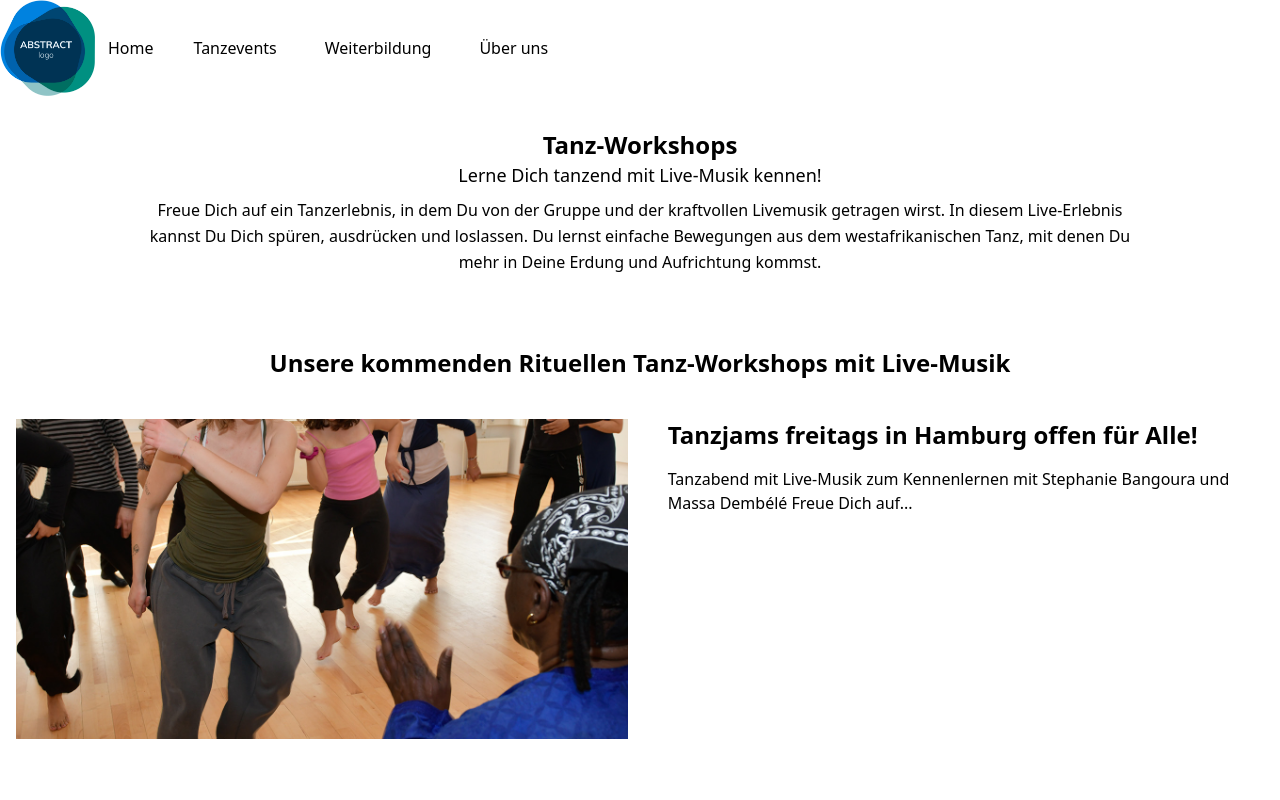
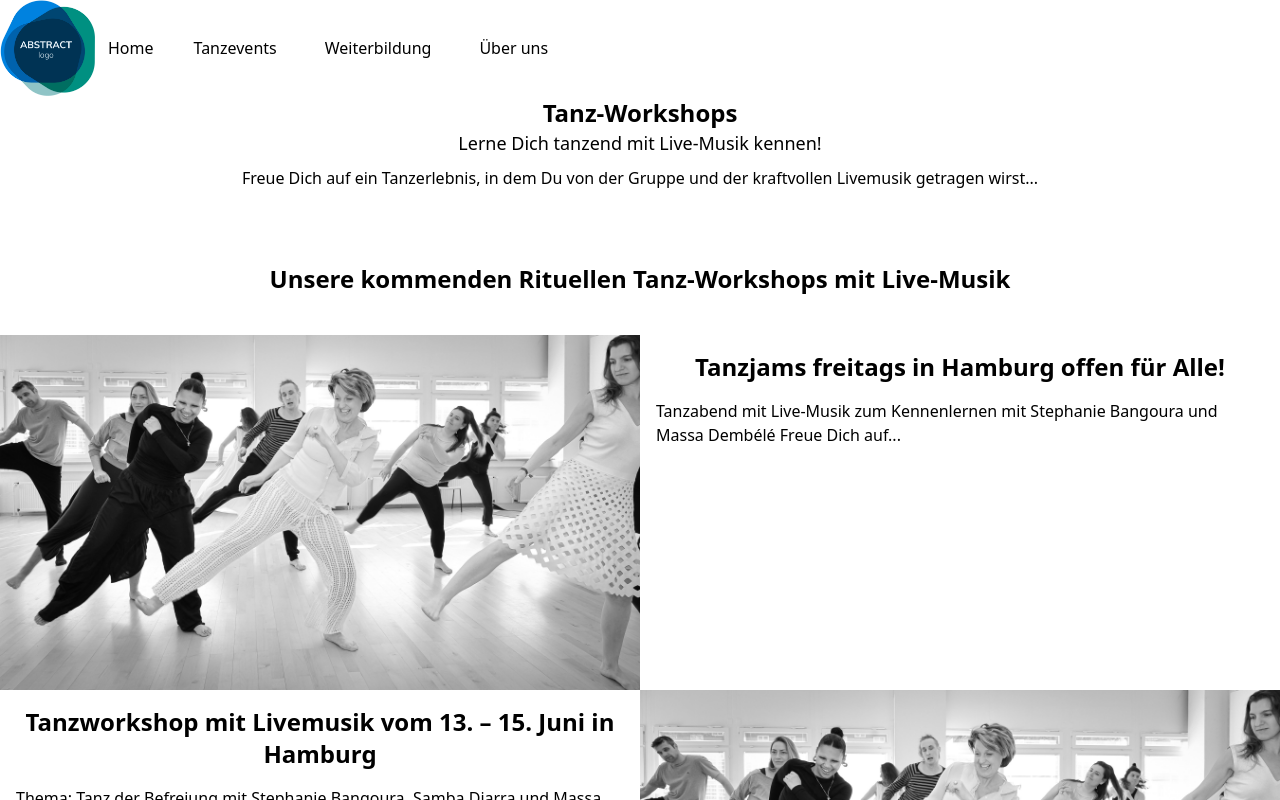
Before and after one commit to Mah30/tanz-der-kulturen, a React (Vite) app: page /tanzevent/tanzworkshops in a window 1280 px wide. Shown: the top 800 px of the page. Built offline with nearby package versions, Linux system fonts and the light colour scheme.

Commit message:
changed layout, img fits now

```diff
--- a/src/pages/Tanzevents/TanzworkshopsPage.jsx
+++ b/src/pages/Tanzevents/TanzworkshopsPage.jsx
@@ -1,50 +1,50 @@
 const TanzworkshopsPage = () => {
   const workshops = [
     {
-      img: "/src/assets/images/imgTanzworkshopPage/afrika_tanztherapie_hamburg4.jpg",
+      img: "/src/assets/images/imgTanzworkshopPage/test.jpg",
       title: "Tanzjams freitags in Hamburg offen für Alle!",
       desc: "Tanzabend mit Live-Musik zum Kennenlernen mit Stephanie Bangoura und Massa Dembélé Freue Dich auf...",
     },
     {
-      img: "/src/assets/images/imgTanzworkshopPage/mega_Lisa_afro.jpg",
+      img: "/src/assets/images/imgTanzworkshopPage/test.jpg",
       title: "Tanzworkshop mit Livemusik vom 13. – 15. Juni in Hamburg",
       desc: "Thema: Tanz der Befreiung mit Stephanie Bangoura, Samba Diarra und Massa Dembele Die...",
     },
     {
-      img: "/src/assets/images/imgTanzworkshopPage/Tanzworkshop-02.jpg",
+      img: "/src/assets/images/imgTanzworkshopPage/test.jpg",
       title: "Tanztag und Konzert am 26. Juli 2025 auf Usedom",
       desc: "Tanzworkshop mit Livemusik Lust und Schmerz. Abends Konzert mit internationalen Musikern",
     },
     {
-      img: "/src/assets/images/imgTanzworkshopPage/Tanzworkshop-04.jpg",
+      img: "/src/assets/images/imgTanzworkshopPage/test.jpg",
       title: "Tanzworkshop mit Livemusik vom 15. – 17. August 2025 in Hamburg",
       desc: "Thema: Tanz der Befreiung mit Stephanie Bangoura, Samba Diarra und Massa Dembele Im Tanz der...",
     },
     {
-      img: "/src/assets/images/imgTanzworkshopPage/Tanzworkshop-08.jpeg",
+      img: "/src/assets/images/imgTanzworkshopPage/test.jpg",
       title:
         "Ritueller Tanzworkshop mit westafrikanischer Livemusik am 23. August 2025 in Berlin",
       desc: "Thema: Tanz der Befreiung mit Stephanie Bangoura und Massa Dembélé Freue Dich auf ein...",
     },
     {
-      img: "/src/assets/images/imgTanzworkshopPage/Tanzworkshop_10.png",
+      img: "/src/assets/images/imgTanzworkshopPage/test.jpg",
       title:
         "Tanzworkshop mit Livemusik vom 12. – 14. September 2025 in Hamburg",
       desc: "Thema: Tanz der Befreiung mit Stephanie Bangoura, Samba Diarra und Massa Dembele Im Tanz der...",
     },
     {
-      img: "/src/assets/images/imgTanzworkshopPage/webseite!-mega_trommel_tanz_sw.jpg",
+      img: "/src/assets/images/imgTanzworkshopPage/test.jpg",
       title:
         "Kreativer Tanz mit afrikanischer Live-Musik am 11. Oktober 2025 in Hamburg",
       desc: "Westafrikanischer Tanz & Live Musik mit Stephanie Bangoura und Massa Dembélé Freue Dich auf ein...",
     },
     {
-      img: "/src/assets/images/imgTanzworkshopPage/Tanzworkshops-03.jpg",
+      img: "/src/assets/images/imgTanzworkshopPage/test.jpg",
       title: "Tanzworkshop mit Livemusik vom 17. – 19. Oktober 2025 in Hamburg",
       desc: "Thema: Tanz des Stolzes mit Stephanie Bangoura, Samba Diarra und Massa Dembele Der Stolz lässt das...",
     },
     {
-      img: "/src/assets/images/imgTanzworkshopPage/Mega_stephanie_kick_gruppe.jpg",
+      img: "/src/assets/images/imgTanzworkshopPage/test.jpg",
       title:
         "Tanzworkshop mit Livemusik vom 14. – 16. November 2025 in Hamburg",
       desc: "Thema: Tanz der Schlange mit Stephanie Bangoura, Samba Diarra und Massa Dembele Im Tanz der...",
@@ -52,43 +52,40 @@ const TanzworkshopsPage = () => {
   ];
 
   return (
-    <main className="px-4 py-8">
-      <section className="w-4/5 mx-auto text-center">
+    <main>
+      <section className="max-w-4xl mx-auto text-center mb-16">
         <h1 className="text-2xl font-bold">Tanz-Workshops</h1>
         <h3 className="text-lg font-medium">
           Lerne Dich tanzend mit Live-Musik kennen!
         </h3>
         <p className="py-2 leading-relaxed">
           Freue Dich auf ein Tanzerlebnis, in dem Du von der Gruppe und der
-          kraftvollen Livemusik getragen wirst. In diesem Live-Erlebnis kannst
-          Du Dich spüren, ausdrücken und loslassen. Du lernst einfache
-          Bewegungen aus dem westafrikanischen Tanz, mit denen Du mehr in Deine
-          Erdung und Aufrichtung kommst.
+          kraftvollen Livemusik getragen wirst...
         </p>
       </section>
 
-      <section className="mt-16">
+      <section>
         <h2 className="text-center text-2xl font-semibold mb-10">
           Unsere kommenden Rituellen Tanz-Workshops mit Live-Musik
         </h2>
 
-        <div className="w-full flex flex-col gap-16">
+        <div className="w-full flex flex-col">
           {workshops.map((workshop, index) => (
             <div
               key={index}
               className={`flex flex-col md:flex-row ${
                 index % 2 !== 0 ? "md:flex-row-reverse" : ""
-              } items-center md:items-start gap-6`}
+              } items-center md:items-start`}
             >
               <div className="w-full md:w-1/2">
                 <img
                   src={workshop.img}
                   alt={workshop.title}
-                  className="w-full h-80 object-cover"
+                  className="w-full object-contain object-center"
                 />
               </div>
-              <div className="w-full md:w-1/2 px-4">
-                <h3 className="text-2xl font-semibold mb-4">
+              <div className="w-full md:w-1/2 p-4">
+                <h3 className="text-2xl font-semibold mb-4 text-center">
                   {workshop.title}
                 </h3>
                 <p className="text-base">{workshop.desc}</p>
```
Also changed, not shown: src/assets/images/imgTanzworkshopPage/test.jpg (added).
